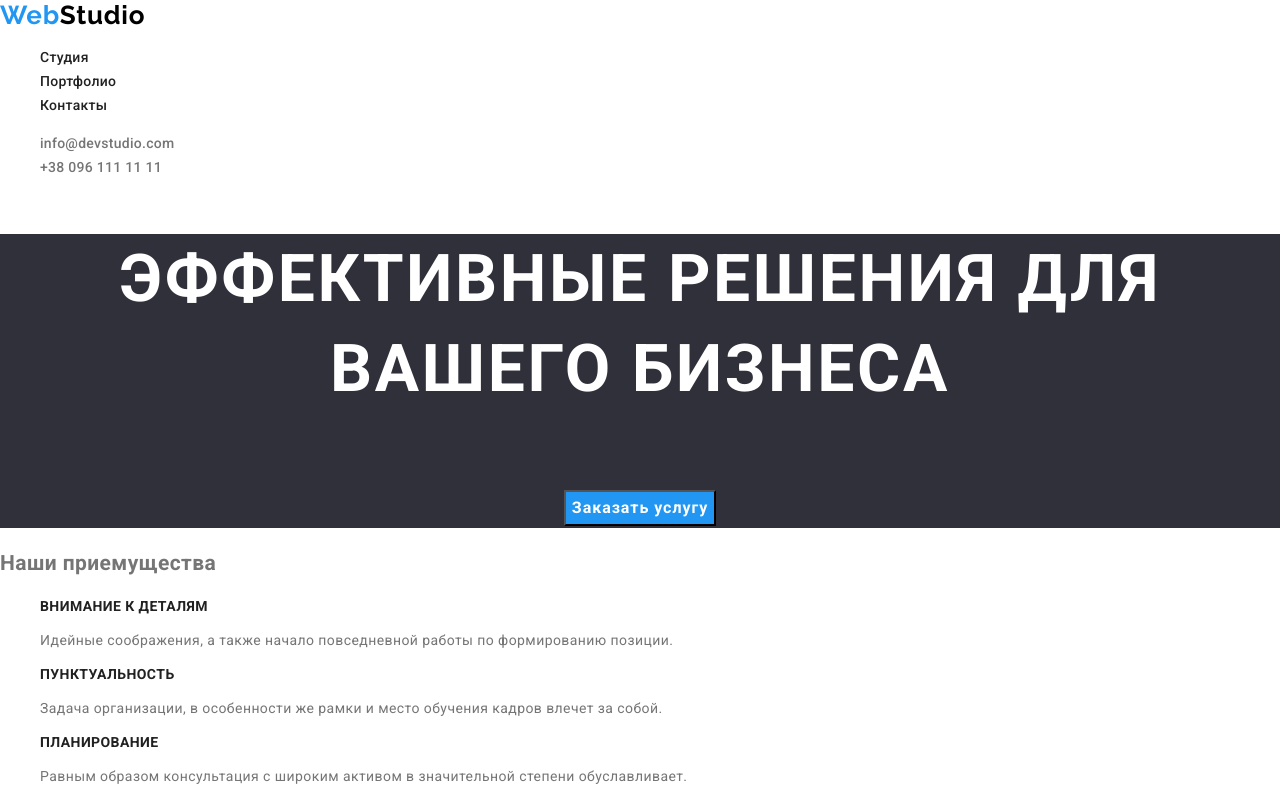
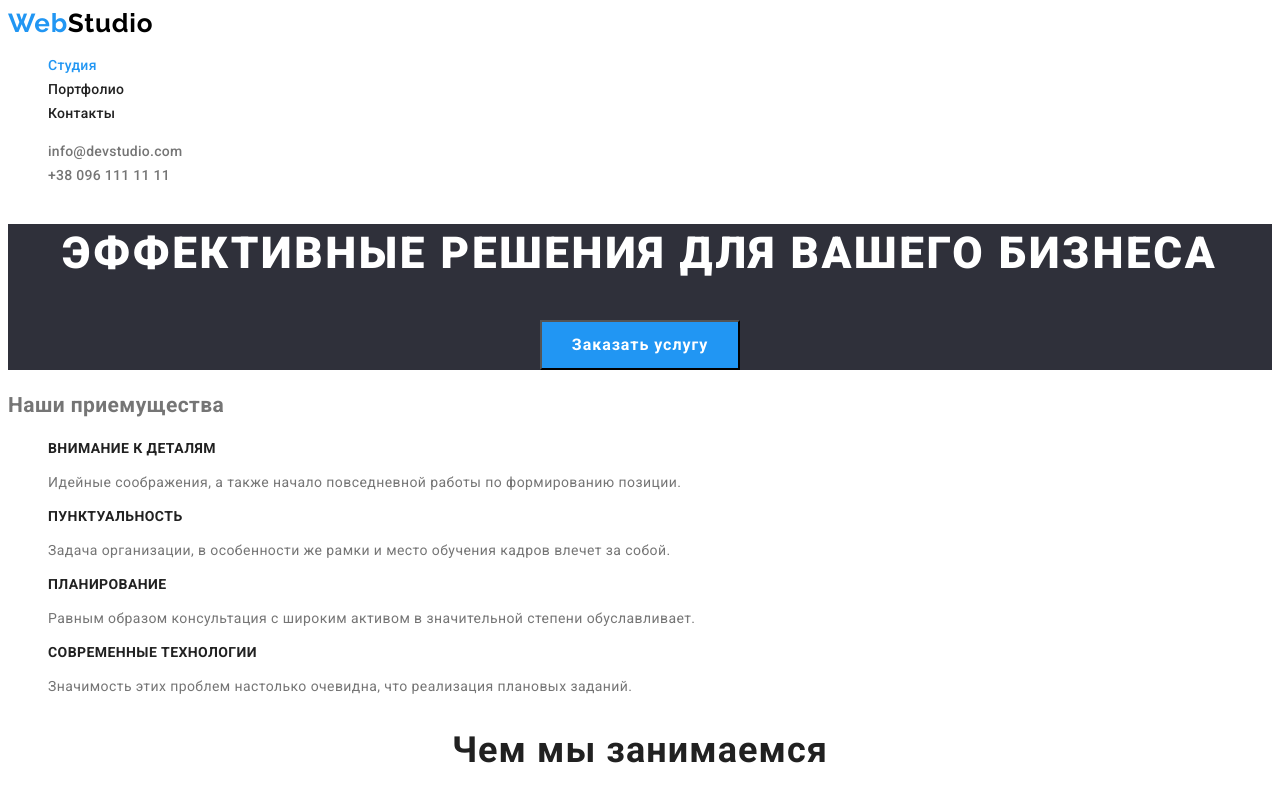
Before and after one commit to SerhiyDukh1984/goit-markup-hw-02, a plain HTML site: page index.html in a window 1280 px wide. Shown: the top 798 px of the page. Drawn offline with nearby package versions, Linux system fonts and the light colour scheme.

Commit message:
Исправляет ошибки

```diff
--- a/css/style.css
+++ b/css/style.css
@@ -16,7 +16,7 @@ body{
     color: var(--primery-text-color);
     background-color: var(--primery-white-color);
 
-    font-family: Roboto;
+    font-family: Roboto, sans-serif;
     font-weight: 400;
     font-size: 14px;
     line-height: 1.71;
@@ -60,6 +60,7 @@ body{
     line-height: 1.14;
     letter-spacing: 0.02em;
 }
+
 .site-contacts .link {
     color: var(--primery-text-color);
     text-decoration: none;
@@ -69,6 +70,7 @@ body{
     line-height: 1.14;
     letter-spacing: 0.02em;
 }
+
 .site-nav .link:hover,
 .site-contacts .link:hover,
 .site-nav .link:focus,
@@ -76,34 +78,45 @@ body{
     color: var(--accent-color);
 }
 
+.site-nav .link.current {
+color: var(--accent-color);
+}
+
 /* Hero */
+
+.hero-title {
+    font-weight: 900;
+    font-size: 44px;
+    line-height: 1.36;
+
+    letter-spacing: 0.06em;
+    text-transform: uppercase;
+}
 
 .hero {
     color: var(--primery-white-color);
     background-color: #2F303A;
 
-    font-family: 'Roboto';
-    font-weight: 900;
-    font-size: 44px;
-    line-height: 1.36;
+    text-align: center;
+}
 
-    text-align: center;
-    letter-spacing: 0.06em;
-    text-transform: uppercase;
+
+.hero .button {
+    width: 200px;
+    height: 50px;
 }
 
 .button {
     color: var(--primery-white-color);
     background-color: var(--accent-color);
 
+    font-family: inherit;
     font-weight: 700;
     font-size: 16px;
     line-height: 1.88;
 
     text-align: center;
     letter-spacing: 0.06em;
-
-    cursor: pointer;
 }
 
 .filter-list .button {
@@ -114,8 +127,6 @@ body{
     font-size: 16px;
     line-height: 1.62;
     letter-spacing: 0.03em;
-
-    cursor: pointer;
 }
 
 .filter-list .button:hover,
@@ -180,7 +191,6 @@ body{
     letter-spacing: 0.03em;
 }
 .section-team-text {
-    font-weight: 400;
     font-size: 16px;
     line-height: 1.19;
 
@@ -207,7 +217,6 @@ body{
 .adress {
     font-family: Roboto, sans-serif;
     font-style: normal;
-    font-weight: 400;
     font-size: 14px;
     line-height: 1.71;
 
@@ -217,7 +226,6 @@ body{
 .footer-link {
     color: rgba(255, 255, 255, 0.6);
     text-decoration: none;
-    font-weight: 400;
     font-size: 14px;
     line-height: 1.71;
 
--- a/index.html
+++ b/index.html
@@ -8,16 +8,15 @@
     <link rel="preconnect" href="https://fonts.googleapis.com">
     <link rel="preconnect" href="https://fonts.gstatic.com" crossorigin>
     <link href="https://fonts.googleapis.com/css2?family=Raleway:wght@700&family=Roboto:wght@400;500;700;900&display=swap" rel="stylesheet">
-    <link rel="stylesheet" href="https://cdnjs.cloudflare.com/ajax/libs/modern-normalize/1.1.0/modern-normalize.min.css">
     <link rel="stylesheet" href="./css/style.css">
 </head>
 <body>
     <header class="page-header">
        <nav>
-            <a href="" class="logo"><span class="accent">Web</span>Studio</a>
+            <a href="./index.html" class="logo"><span class="accent">Web</span>Studio</a>
 
             <ul class="site-nav list">
-                <li><a class="link" href="">Студия</a></li>
+                <li><a class="link current" href="./index.html">Студия</a></li>
                 <li><a class="link" href="./portfolio.html">Портфолио</a></li>
                 <li><a class="link" href="">Контакты</a></li>
             </ul>
@@ -32,7 +31,7 @@
     <main>
         <!-- Герой -->
         <section class="hero">
-             <h1>Эффективные решения для вашего бизнеса</h1>
+             <h1 class="hero-title">Эффективные решения для вашего бизнеса</h1>
             <button class="button" type="button" >Заказать услугу</button>
          </section>
 
@@ -95,7 +94,7 @@
     </main>
 
     <footer class="footer">
-        <a class="logo" href=""><span class="accent">Web</span>Studio</a>
+        <a class="logo" href="./index.html"><span class="accent">Web</span>Studio</a>
         <address class="adress">
             г. Киев, пр-т Леси Украинки, 26
         </address>
```
Also changed, not shown: portfolio.html (+4 -2 lines).
